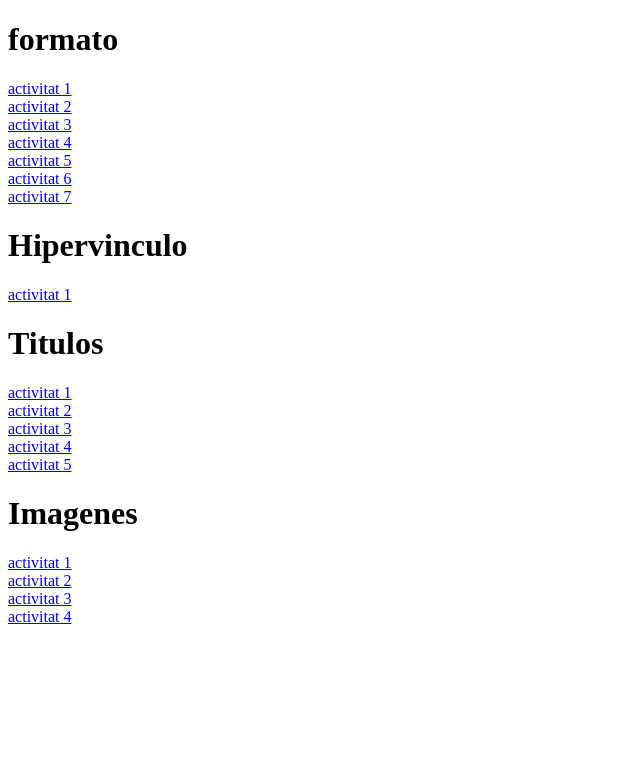
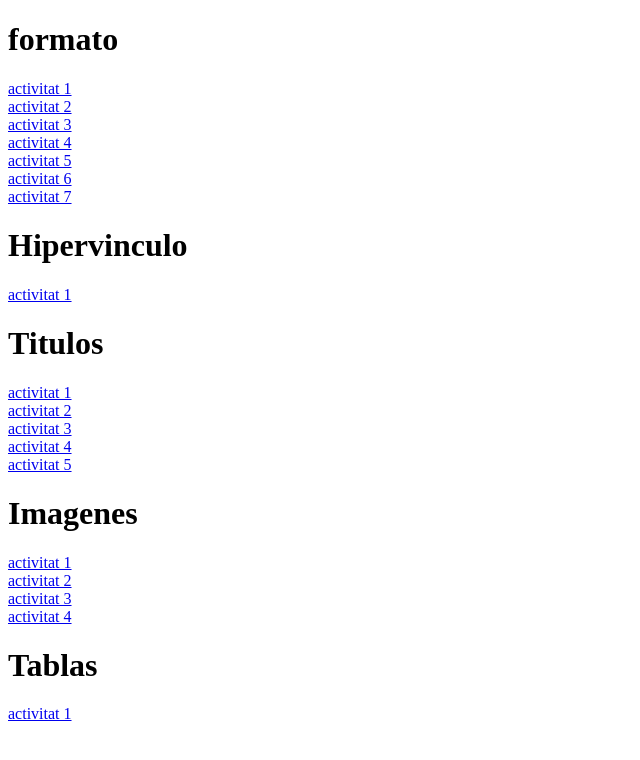
Before and after one commit to Arnauu98/web, a plain HTML site: page activitats/activitats.html in a window 1280 px wide. Shown: the whole page, without its empty margins (0-640 px from the left). Drawn offline with Linux system fonts and the light colour scheme.

Commit message:
Deploying to gh-pages from @ Arnauu98/web@8a11e81eb9419abb644cfad23952e8869e6c2e1a 🚀

```diff
--- a/activitats/activitats.html
+++ b/activitats/activitats.html
@@ -35,5 +35,9 @@
     <a href="html/Imagenes/activitat3">activitat 3</a><br>
     <a href="html/Imagenes/activitat4">activitat 4</a><br>
 
+<h1>Tablas</h1>
+
+    <a href="html/Tablas/activitat1">activitat 1</a>
+
 </body>
 </html>
```
Also changed, not shown: index.html (+1 -1 lines), activitats/html/02_formato/activitat5.html (line endings or trailing spaces), 1 other file.
